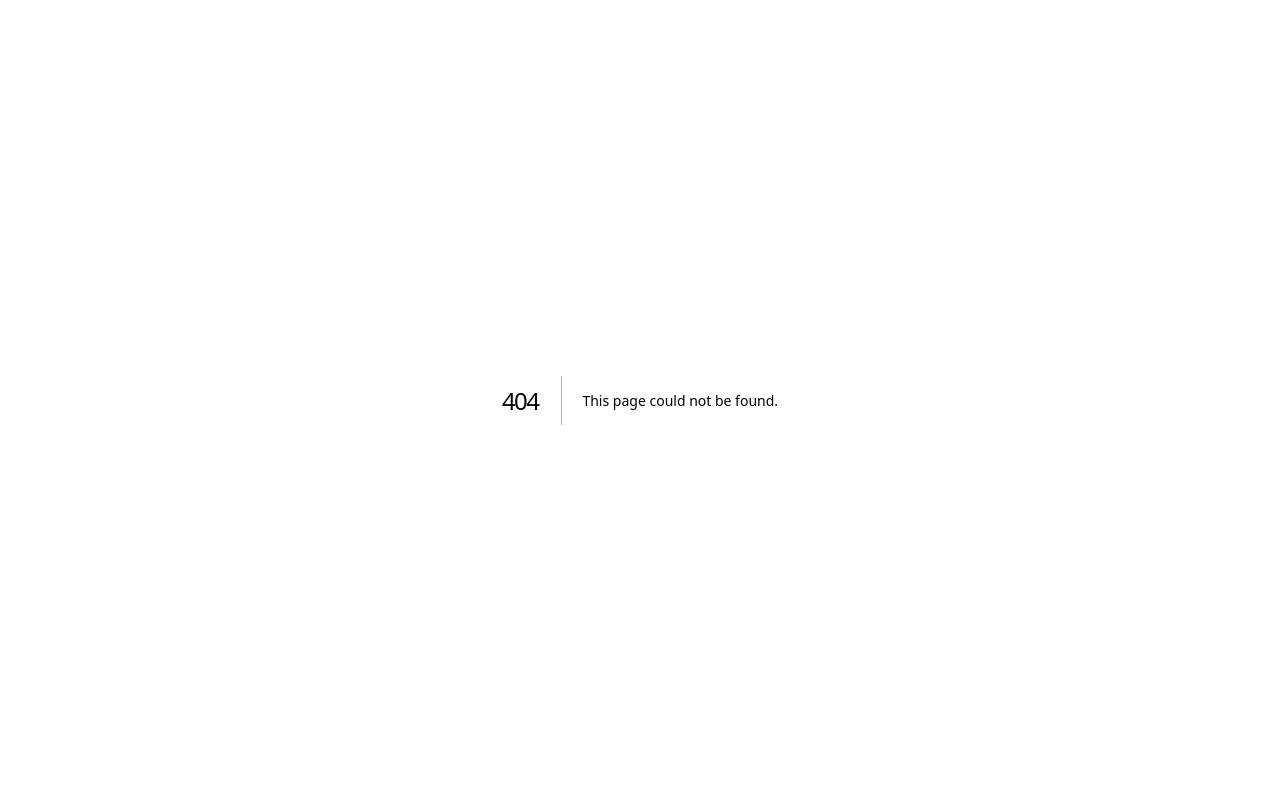
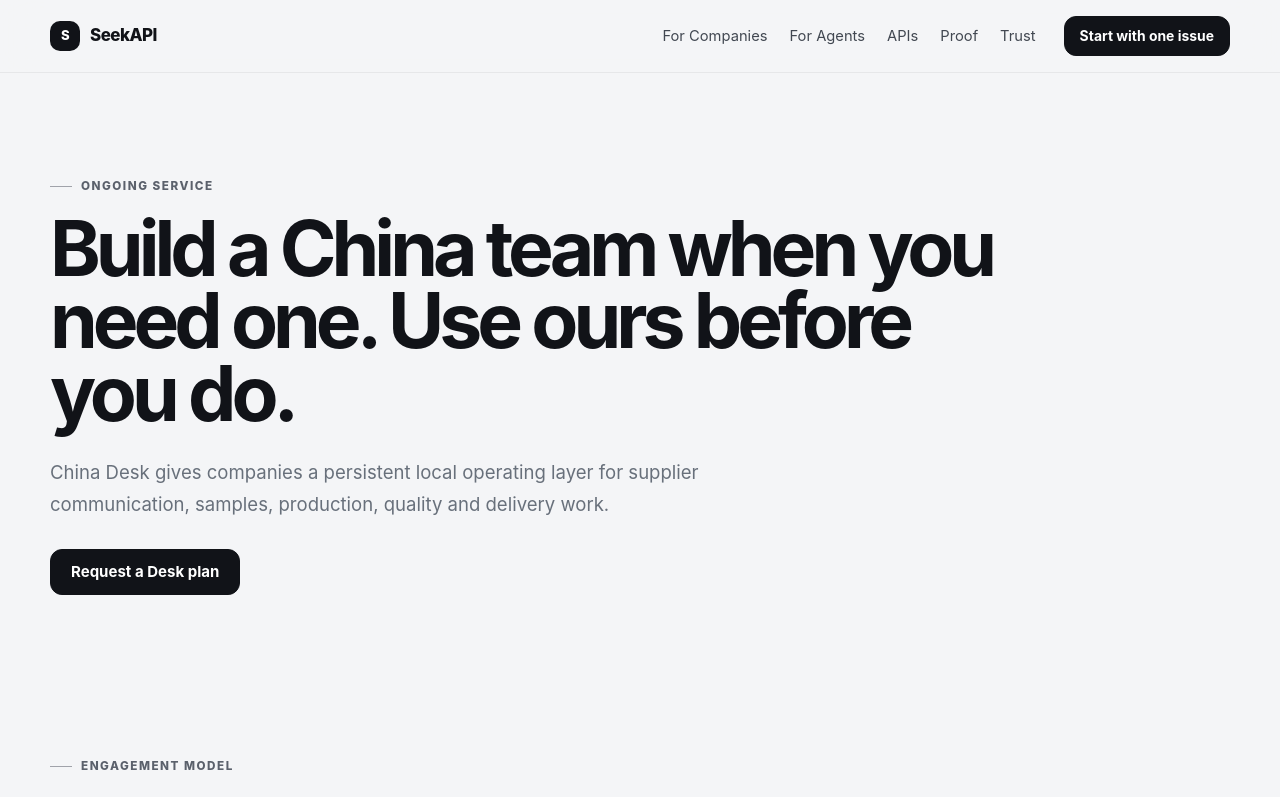
Before and after one commit to kiddhu/seekapi-public, a Next.js app: page /china-desk in a window 1280 px wide. Before the commit this address had no page. Shown: the top 797 px of the page. Built offline with nearby package versions, Linux system fonts and the light colour scheme.

Commit message:
feat: add China Desk page

```diff
--- /dev/null
+++ b/app/china-desk/page.tsx
@@ -0,0 +1,4 @@
+import Link from 'next/link';
+import { CTA, Eyebrow, FeatureCard, PageShell, SectionTitle } from '@/components/site';
+export const metadata={title:'China Desk',description:'Ongoing China-side execution capacity for recurring supplier and production work.'};
+export default function Page(){return <PageShell><section className="page-hero"><div className="container"><Eyebrow>Ongoing service</Eyebrow><h1>Build a China team when you need one. Use ours before you do.</h1><p>China Desk gives companies a persistent local operating layer for supplier communication, samples, production, quality and delivery work.</p><div className="button-row"><Link className="button" href="/start">Request a Desk plan</Link></div></div></section><section className="section"><div className="container"><SectionTitle eyebrow="Engagement model" title="From one project to an ongoing China Desk."/><div className="grid-3"><FeatureCard index="01" title="Project Sprint" body="One defined China-side assignment with a clear scope and output."/><FeatureCard index="02" title="China Desk" body="Ongoing support for recurring supplier, sample, production and quality work."/><FeatureCard index="03" title="Embedded Desk" body="Higher-concurrency support for several active China workstreams."/></div></div></section><section className="section section-dark"><div className="container"><SectionTitle eyebrow="Right-sized local capacity" title="A bridge before a full China office." body="When workload becomes large and stable enough to justify an internal team, that may become the better long-term structure."/></div></section><CTA title="Turn repeated China tasks into one operating relationship." body="Start narrow. Expand only when recurring work appears."/></PageShell>}
```
